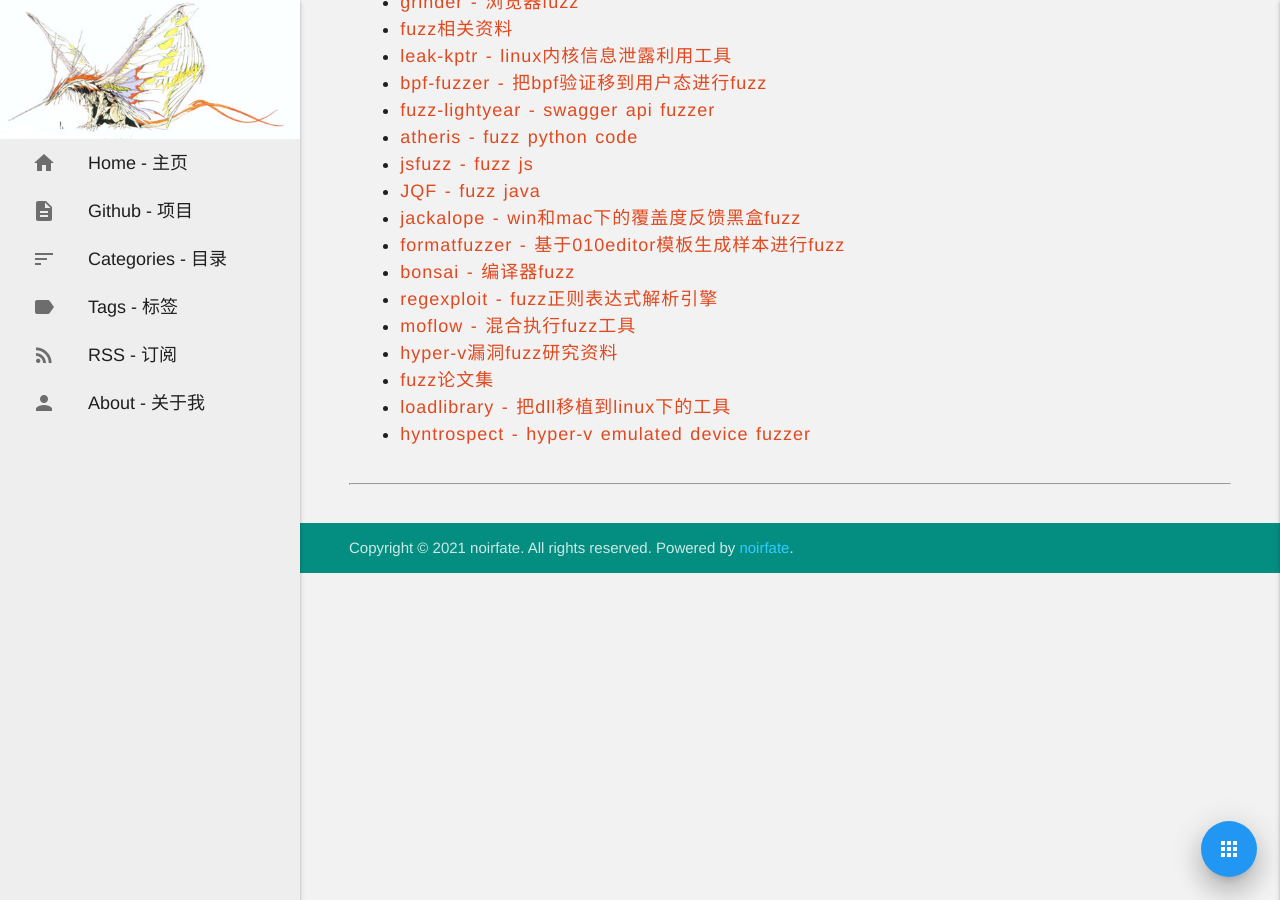
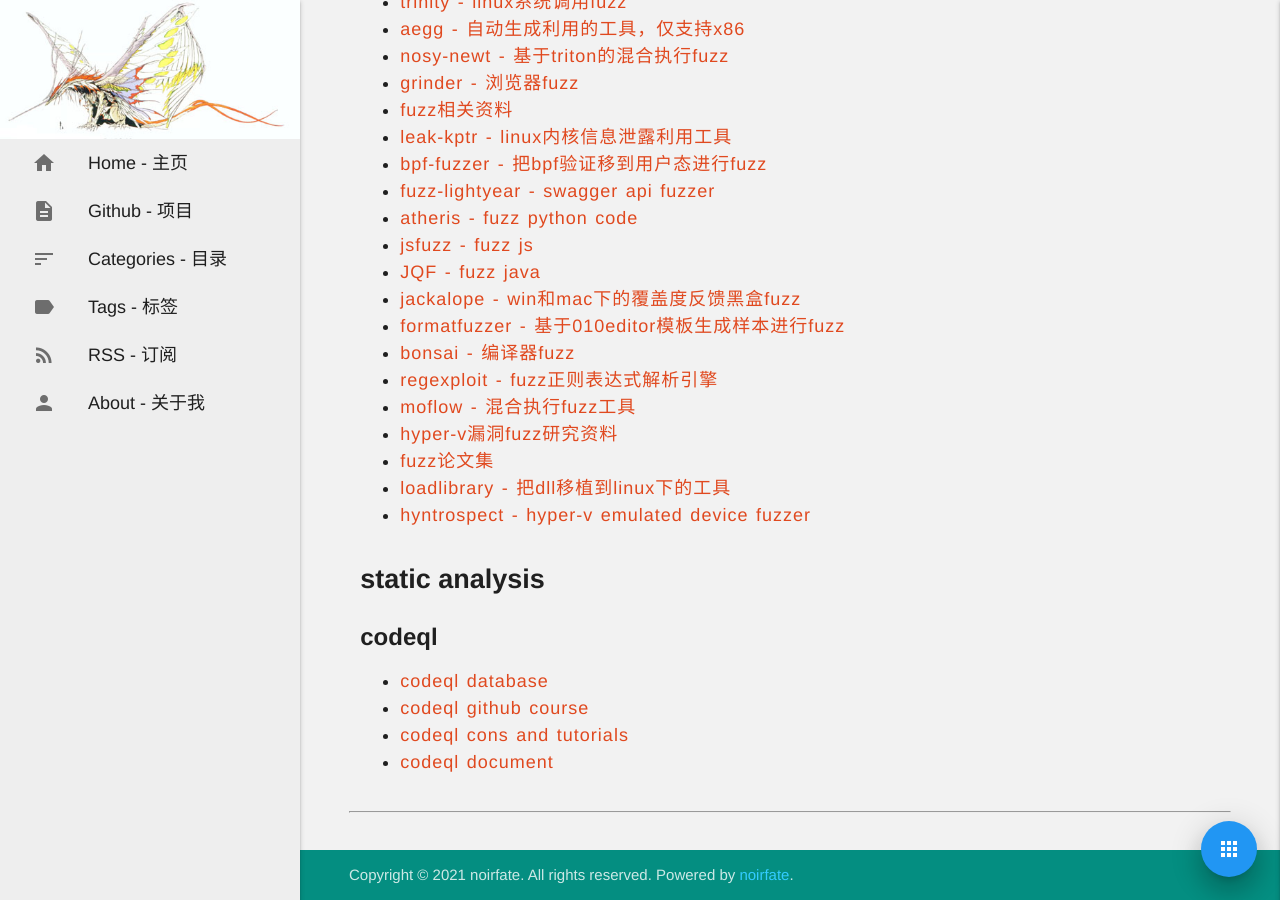
Before and after one commit to noirfate/noirfate.github.io, a Jekyll site: the page built from _posts/2021-04-19-useful-git-repository-research.md, in a window 1280 px wide and 900 px high, scrolled down 8738 px. Built offline with Jekyll 4.4.1, drawn with Linux system fonts in a browser that asks for light colours; some web fonts are replaced; a script that is not in the unit is left out; some of the changed text lies outside the part shown.

Commit message:
Update 2021-04-19-useful-git-repository-research.md

```diff
--- a/_posts/2021-04-19-useful-git-repository-research.md
+++ b/_posts/2021-04-19-useful-git-repository-research.md
@@ -318,3 +319,12 @@
 - [fuzz论文集](https://github.com/0xricksanchez/paper_collection)
 - [loadlibrary - 把dll移植到linux下的工具](https://github.com/taviso/loadlibrary)
 - [hyntrospect - hyper-v emulated device fuzzer](https://github.com/googleprojectzero/Hyntrospect)
+
+## static analysis
+
+### codeql
+
+- [codeql database](https://lgtm.com/)
+- [codeql github course](https://lab.github.com/githubtraining/codeql-u-boot-challenge-\(cc++\))
+- [codeql cons and tutorials](https://github.com/github/securitylab)
+- [codeql document](https://codeql.github.com/docs/)
```
Also changed, not shown: other parts of _posts/2021-04-19-useful-git-repository-research.md (+1 -0 lines).
